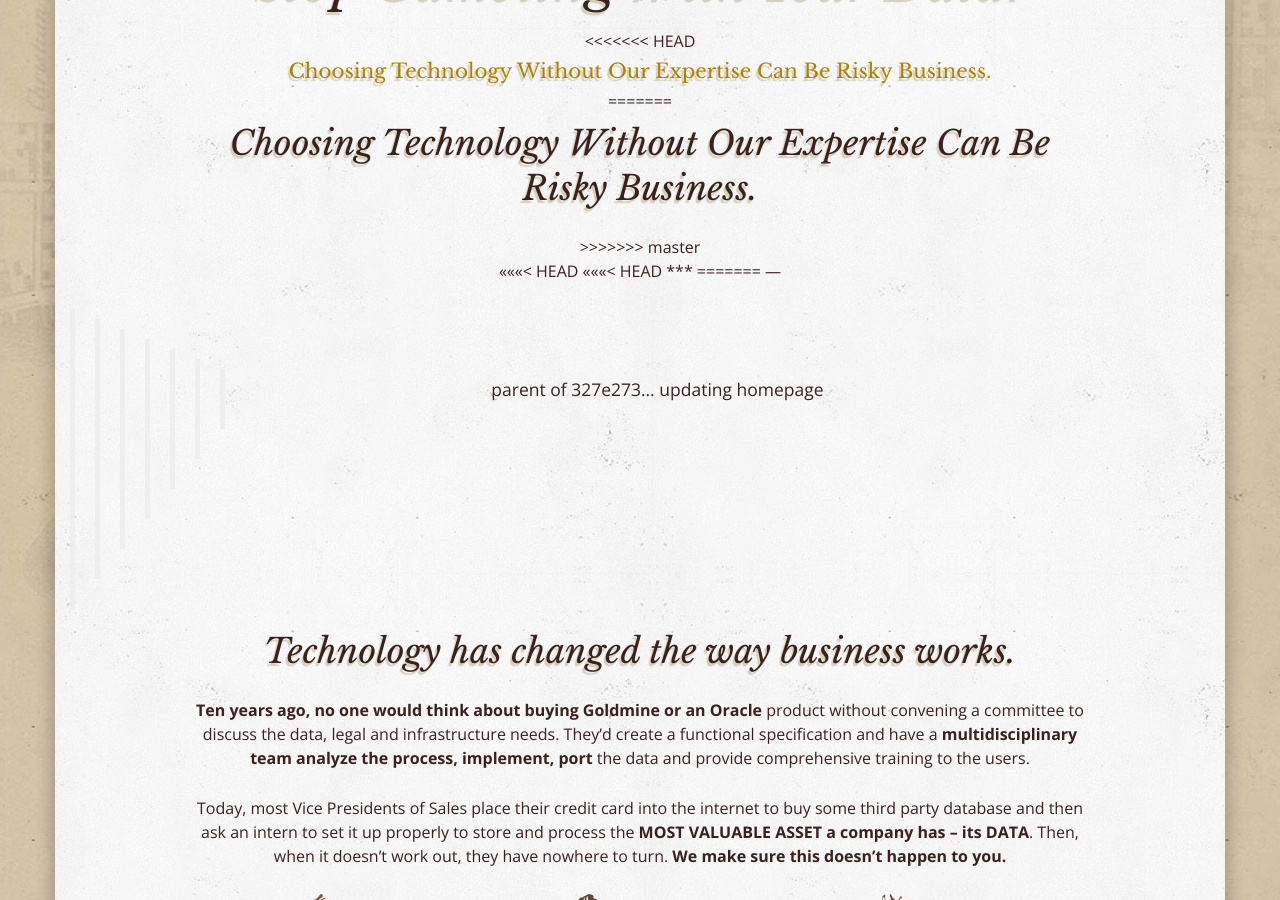
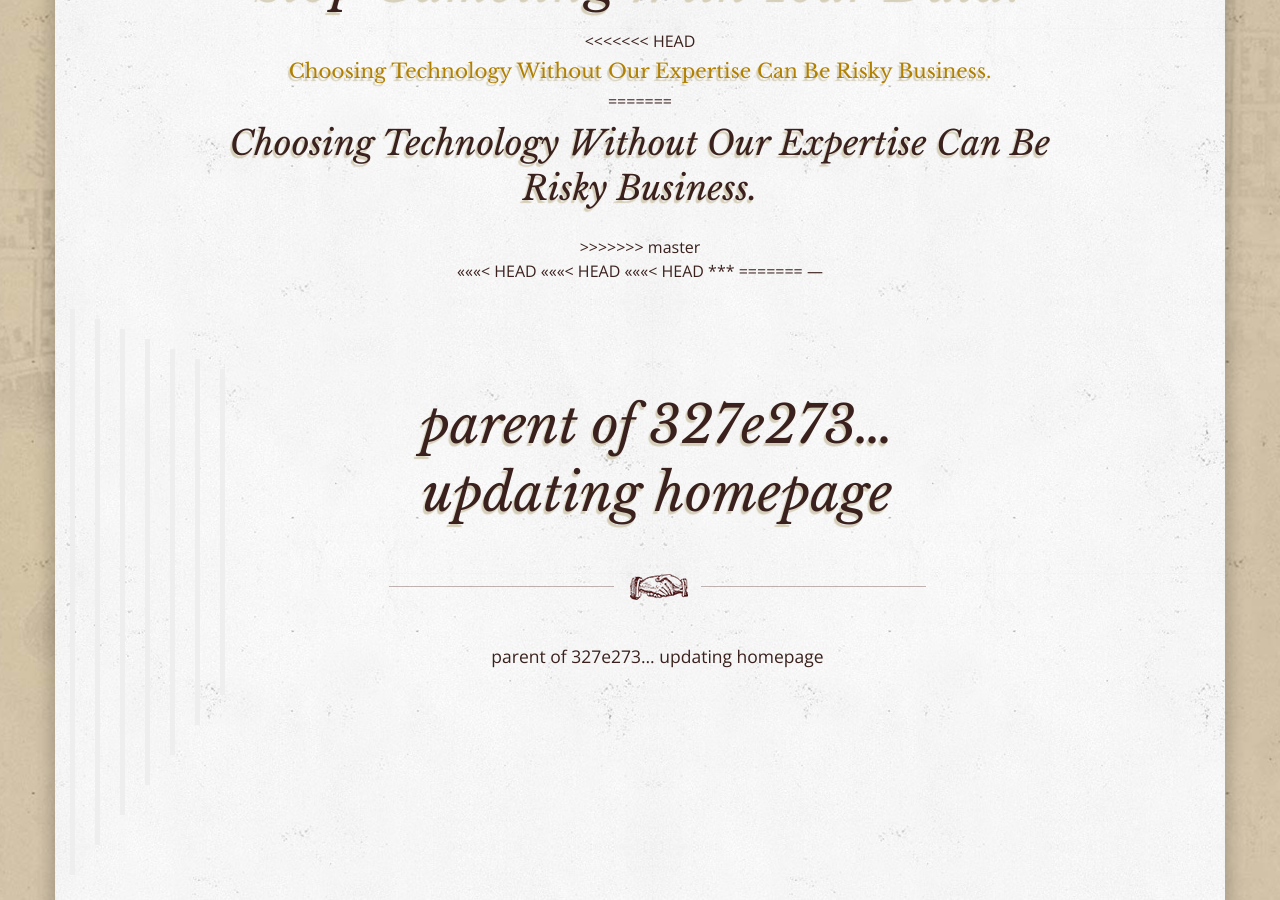
Before and after one commit to TheEmpireBuildersGroup/marketing-site, a Jekyll site: the page built from index.md, in a window 1280 px wide and 900 px high, scrolled down 579 px. Built offline with Jekyll 4.4.1, drawn with Linux system fonts in a browser that asks for light colours; Markdown is read by kramdown in place of the engine named in the settings.

Commit message:
Revert "Revert "updating homepage""
This reverts commit 09571796d56292ae07a9620e66ac55437a323bb3.

```diff
--- a/index.md
+++ b/index.md
@@ -9,7 +9,11 @@
 
 <<<<<<< HEAD
 <<<<<<< HEAD
+<<<<<<< HEAD
 ***
+=======
+---
+>>>>>>> parent of 327e273... updating homepage
 =======
 ---
 >>>>>>> parent of 327e273... updating homepage
```
